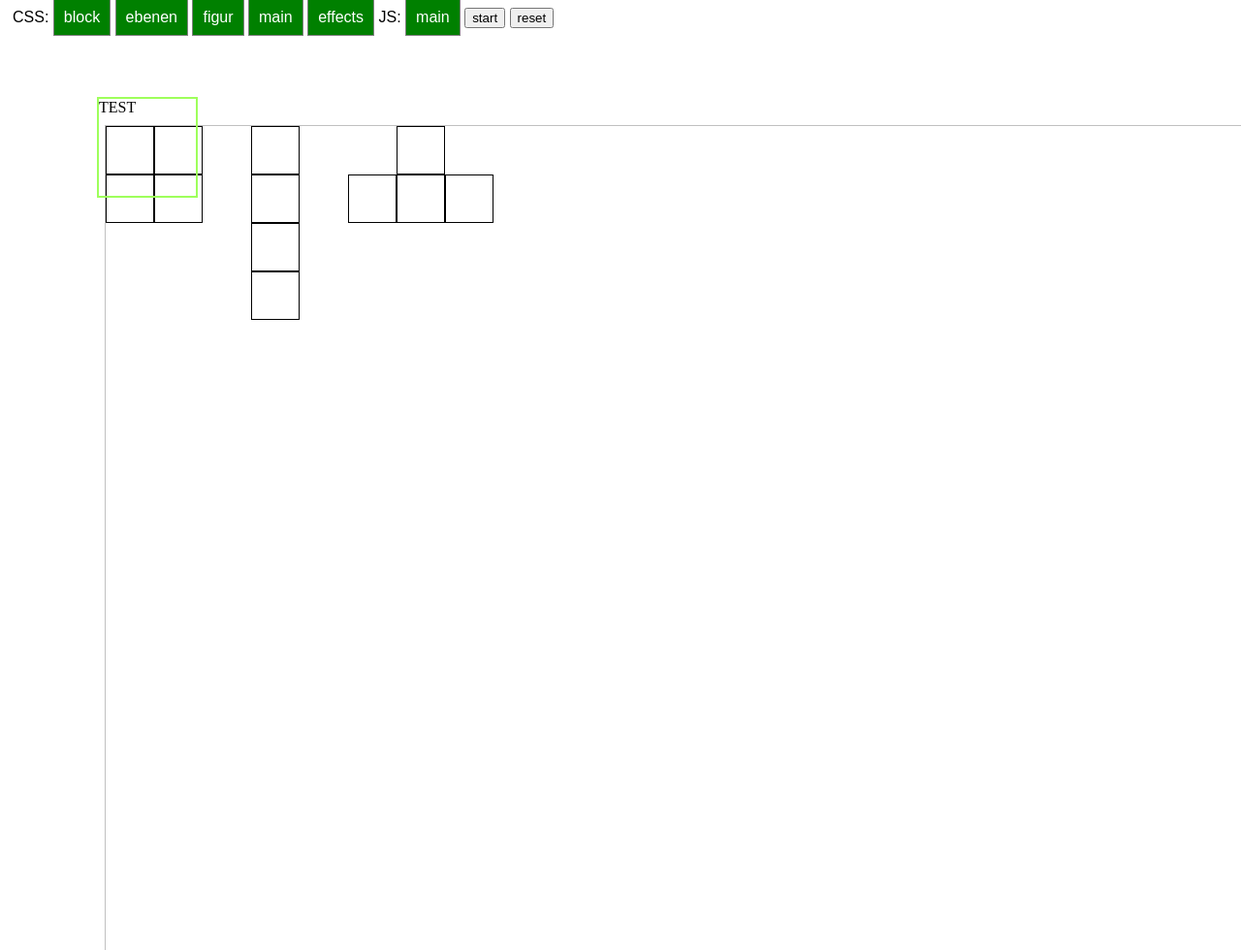
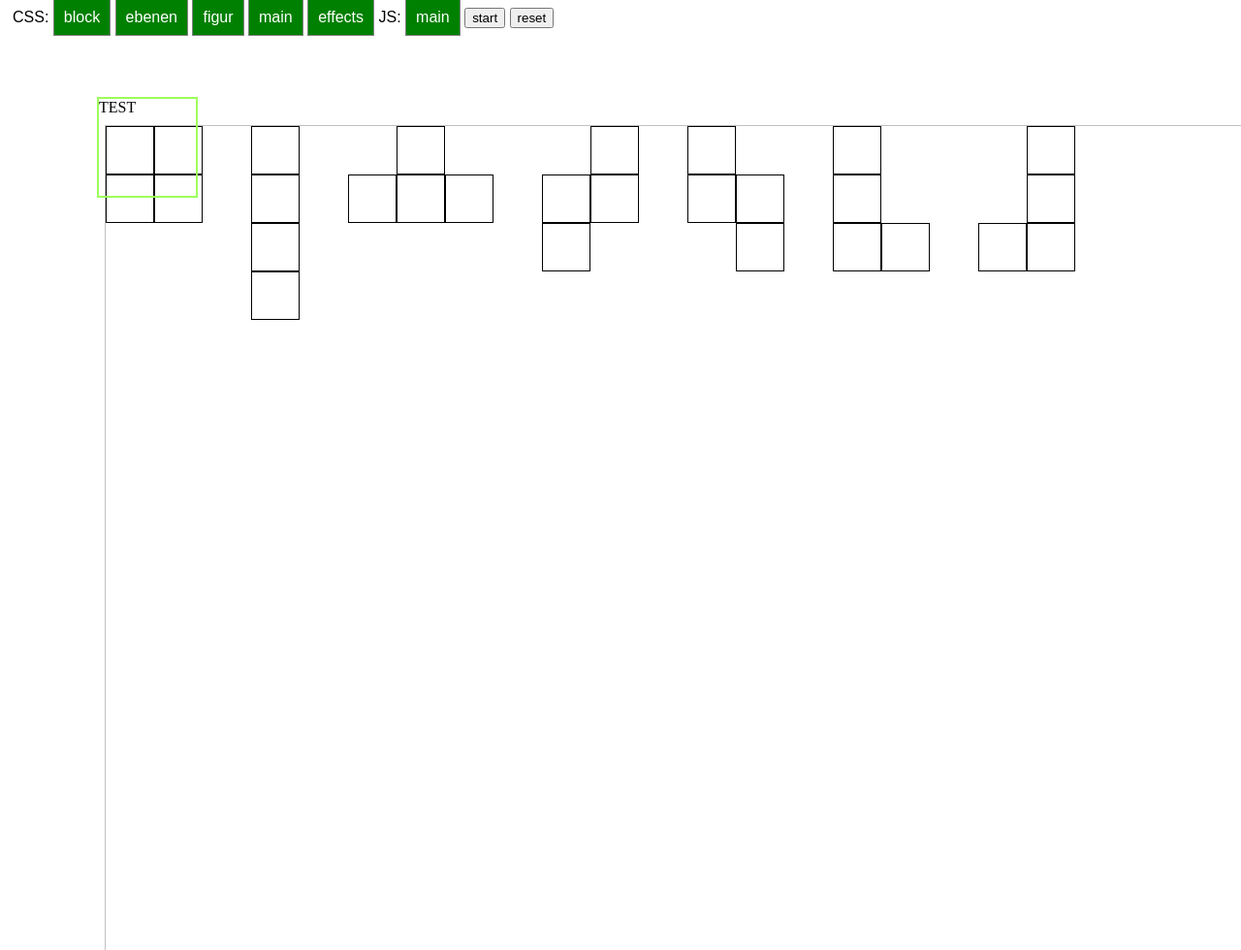
Before and after one commit to oliversteiner/tetris, a website: page app/index.html in a window 1280 px wide. Shown: the top 980 px of the page at 97% size. Drawn offline with nearby package versions, Linux system fonts and the light colour scheme.

Commit message:
alle figuren ok

```diff
--- a/app/css/figur.css
+++ b/app/css/figur.css
@@ -25,3 +25,27 @@
   height: 100px;
   margin-left: 250px;
 }
+
+.figur-zhochrechts {
+  width: 100px;
+  height: 150px;
+  margin-left: 450px;
+}
+
+.figur-zhochlinks {
+  width: 100px;
+  height: 150px;
+  margin-left: 600px;
+}
+
+.figur-lrechts {
+  width: 100px;
+  height: 150px;
+  margin-left: 750px;
+}
+
+.figur-llinks {
+  width: 100px;
+  height: 150px;
+  margin-left: 900px;
+}
--- a/app/index.html
+++ b/app/index.html
@@ -57,6 +57,34 @@
   <div class="block s3 z2"></div>
 </div>
 
+<div class="figur figur-zhochrechts">
+  <div class="block s1 z2"></div>
+  <div class="block s1 z3"></div>
+  <div class="block s2 z2"></div>
+  <div class="block s2 z1"></div>
+</div>
+
+<div class="figur figur-zhochlinks">
+  <div class="block s1 z1"></div>
+  <div class="block s1 z2"></div>
+  <div class="block s2 z2"></div>
+  <div class="block s2 z3"></div>
+</div>
+
+<div class="figur figur-lrechts">
+  <div class="block s1 z1"></div>
+  <div class="block s1 z2"></div>
+  <div class="block s1 z3"></div>
+  <div class="block s2 z3"></div>
+</div>
+
+<div class="figur figur-llinks">
+  <div class="block s2 z1"></div>
+  <div class="block s2 z2"></div>
+  <div class="block s2 z3"></div>
+  <div class="block s1 z3"></div>
+</div>
+
 </div>
 
 </div>
```
